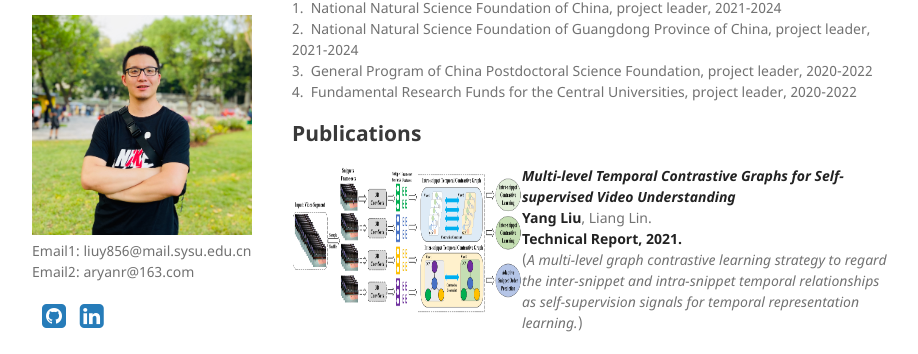
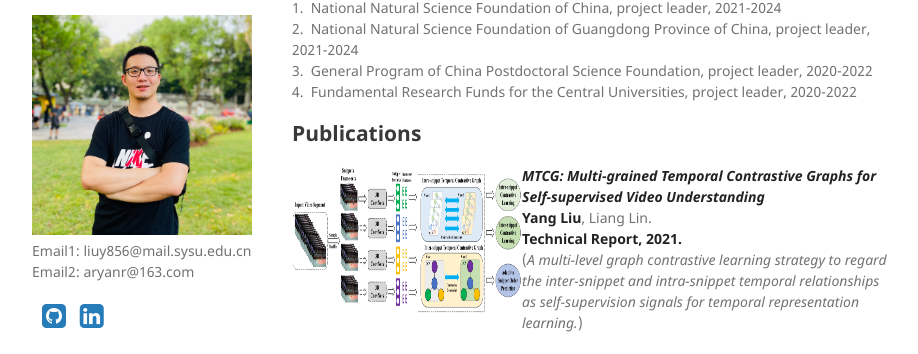
Before and after one commit to YangLiu9208/home, a Jekyll site: the page built from index.md, in a window 1280 px wide and 900 px high, scrolled down 892 px. Shown: the part 94-448 px from the top of the window, without its empty margins (178-1096 px from the left). Built offline with Jekyll 4.4.1, drawn with Linux system fonts in a browser that asks for light colours; a style sheet for code colours, icons or effects is not loaded.

Commit message:
Update index.md

```diff
--- a/index.md
+++ b/index.md
@@ -38,7 +38,7 @@ Deep Learning, Transfer Learning, Self-supervised Learning, Reinforcement Learni
             <img border="0" src="./TCG.png" align="left" width="230" height="150">
           </a>
 </div>
-***Multi-level Temporal Contrastive Graphs for Self-supervised Video Understanding***
+***MTCG: Multi-grained Temporal Contrastive Graphs for Self-supervised Video Understanding***
 **Yang Liu**, Liang Lin.
 **Technical Report, 2021.**
 (*A multi-level graph contrastive learning strategy to regard the inter-snippet and intra-snippet temporal relationships as self-supervision signals for temporal representation learning.*)
```
